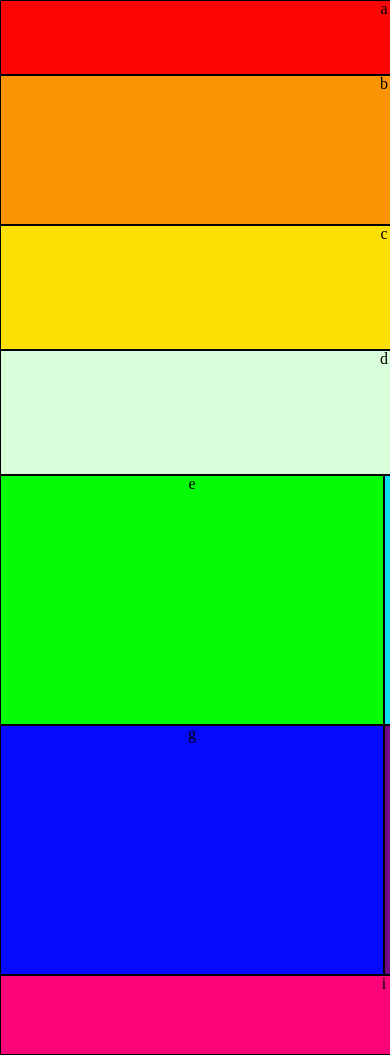
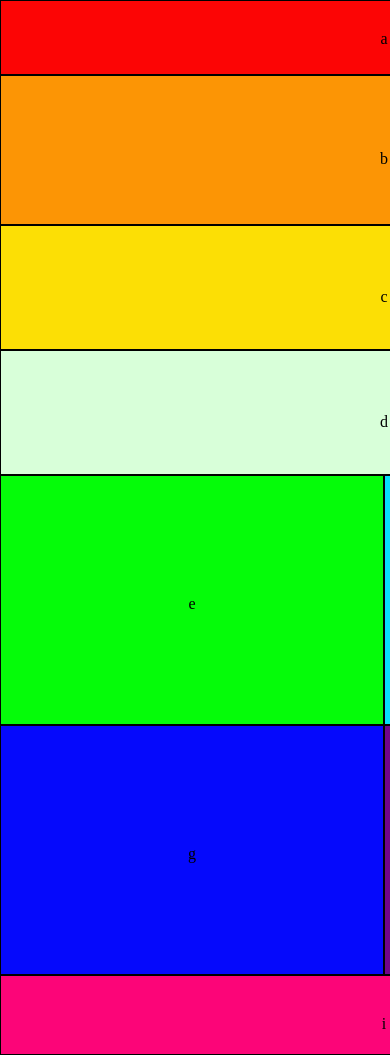
Before and after one commit to arsummers/lab-01, a plain HTML site: page index.html in a window 390 px wide. Shown: the top 1055 px of the page. Drawn offline with Linux system fonts and the light colour scheme.

Commit message:
centered letters for both views

```diff
--- a/styles/layout.css
+++ b/styles/layout.css
@@ -1,5 +1,49 @@
 p{
     text-align: center;
+}
+#a p{
+    padding-top: 45px;
+}
+@media only screen and (max-width: 480px){
+    #a p{
+    padding-top: 30px;
+    }
+}
+
+#b p{
+    padding-top: 290px;
+}
+@media only screen and (max-width: 480px){
+    #b p{
+        padding-top: 75px;
+    }
+}
+
+section div p{
+    padding-top: 100px;
+}
+@media only screen and (max-width: 480px){
+    section div p{
+        padding-top: 62.5px;
+    }
+}
+
+article div p{
+    padding-top: 125px;
+}
+@media only screen and (max-width: 480px){
+    article div p{
+        padding-top: 120px;
+    }
+}
+
+#i p{
+    padding-top: 75px;
+}
+@media only screen and (max-width: 480px){
+    #i p{
+        padding-top: 40px;
+    }
 }
 
 div{
```
